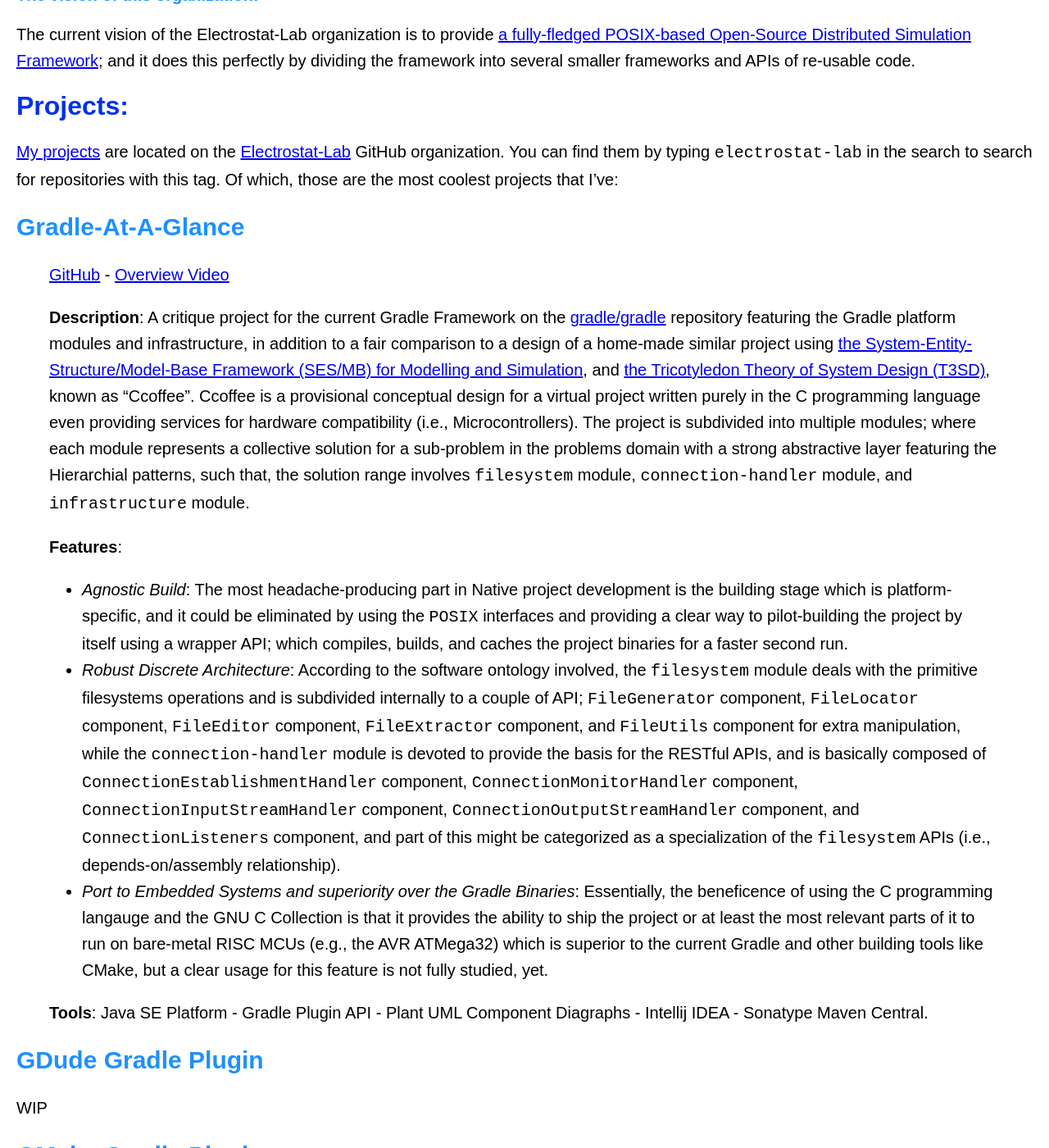
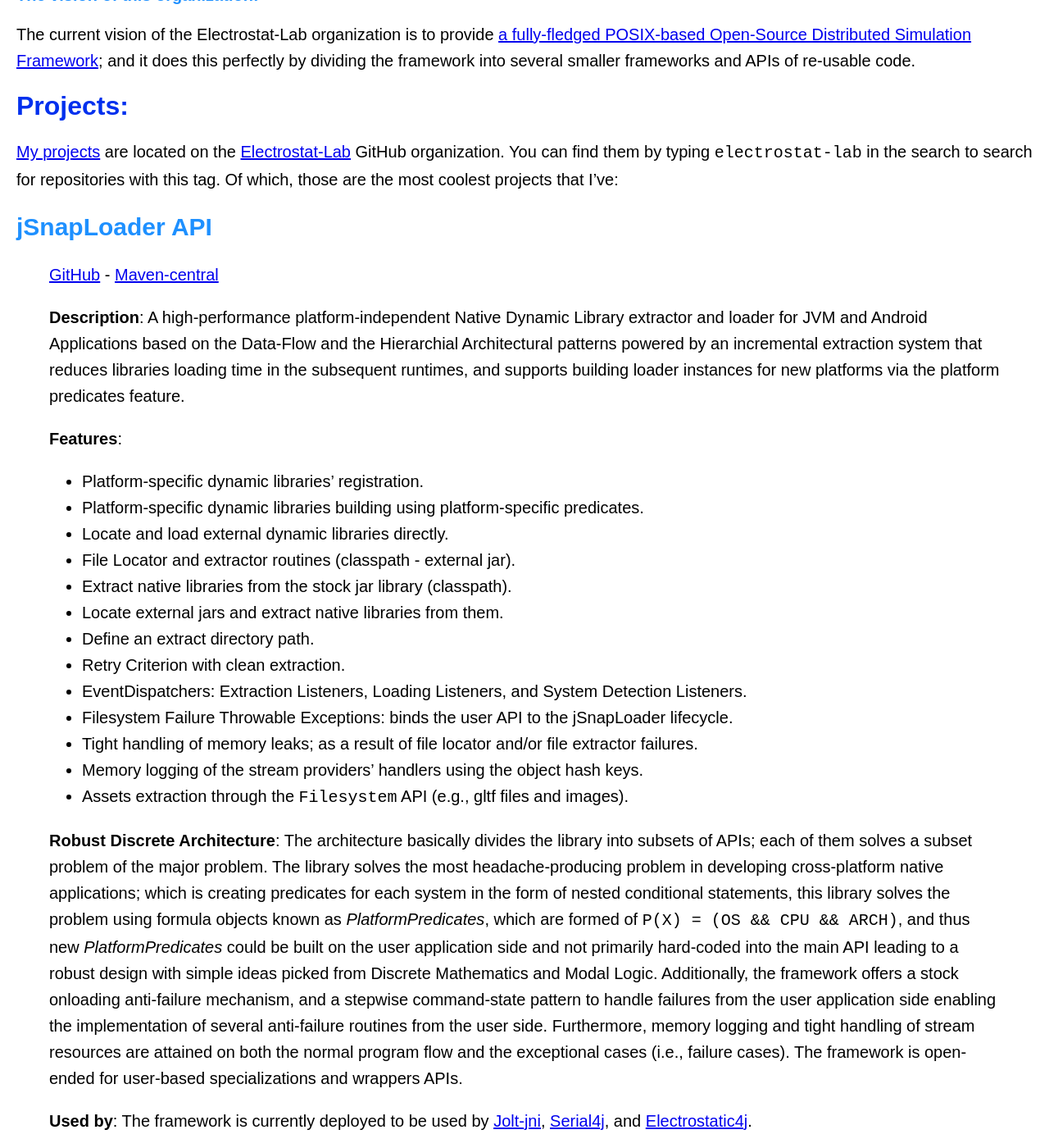
Before and after one commit to pavly-gerges/pavly-gerges, a Jekyll site: the page built from resume/index.md, in a window 1280 px wide and 1400 px high, scrolled down 3646 px. Shown: the whole window at 82% size. Built offline with Jekyll 4.4.1, drawn with Linux system fonts in a browser that asks for light colours; our own code applies the rules of GitHub Pages for plain Markdown files; some of the changed text lies outside the part shown.

Commit message:
Update index.md: exp quantifications

```diff
--- a/resume/index.md
+++ b/resume/index.md
@@ -71,29 +71,10 @@ The current vision of the Electrostat-Lab organization is to provide [a fully-fl
 # Projects:
 [My projects](https://github.com/orgs/Electrostat-Lab/repositories?language=&q=electrostat-lab&sort=&type=all) are located on the [Electrostat-Lab](https://github.com/Electrostat-Lab) GitHub organization. You can find them by typing `electrostat-lab` in the search to search for repositories with this tag. Of which, those are the most coolest projects that I've:
 
-## Gradle-At-A-Glance
-> [GitHub](https://github.com/Electrostat-Lab/Gradle-At-A-Glance) - [Overview Video](https://www.youtube.com/watch?v=vUyPf0jyFxQ)
->
-> **Description**: A critique project for the current Gradle Framework on the [gradle/gradle](https://github.com/gradle/gradle) repository featuring the Gradle platform modules and infrastructure, in addition to a fair comparison to a design of a home-made similar project using [the System-Entity-Structure/Model-Base Framework (SES/MB) for Modelling and Simulation](https://link.springer.com/chapter/10.1007/978-3-031-11085-6_1#Fig6), and [the Tricotyledon Theory of System Design (T3SD)](https://link.springer.com/chapter/10.1007/BFb0025045), known as "Ccoffee". Ccoffee is a provisional conceptual design for a virtual project written purely in the C programming language even providing services for hardware compatibility (i.e., Microcontrollers). The project is subdivided into multiple modules; where each module represents a collective solution for a sub-problem in the problems domain with a strong abstractive layer featuring the Hierarchial patterns, such that, the solution range involves `filesystem` module, `connection-handler` module, and `infrastructure` module.
->
-> **Features**:
-> - _Agnostic Build_: The most headache-producing part in Native project development is the building stage which is platform-specific, and it could be eliminated by using the `POSIX` interfaces and providing a clear way to pilot-building the project by itself using a wrapper API; which compiles, builds, and caches the project binaries for a faster second run.
-> - _Robust Discrete Architecture_: According to the software ontology involved, the `filesystem` module deals with the primitive filesystems operations and is subdivided internally to a couple of API; `FileGenerator` component, `FileLocator` component, `FileEditor` component, `FileExtractor` component, and `FileUtils` component for extra manipulation, while the `connection-handler` module is devoted to provide the basis for the RESTful APIs, and is basically composed of `ConnectionEstablishmentHandler` component, `ConnectionMonitorHandler` component, `ConnectionInputStreamHandler` component, `ConnectionOutputStreamHandler` component, and `ConnectionListeners` component, and part of this might be categorized as a specialization of the `filesystem` APIs (i.e., depends-on/assembly relationship).
-> - _Port to Embedded Systems and superiority over the Gradle Binaries_: Essentially, the beneficence of using the C programming langauge and the GNU C Collection is that it provides the ability to ship the project or at least the most relevant parts of it to run on bare-metal RISC MCUs (e.g., the AVR ATMega32) which is superior to the current Gradle and other building tools like CMake, but a clear usage for this feature is not fully studied, yet.
->
-> **Tools**: Java SE Platform - Gradle Plugin API - Plant UML Component Diagraphs - Intellij IDEA - Sonatype Maven Central.
->
-
-## GDude Gradle Plugin
-WIP
-
-## GMake Gradle Plugin
-WIP
-
 ## jSnapLoader API
 > [GitHub](https://github.com/Electrostat-Lab/jSnapLoader) - [Maven-central](https://central.sonatype.com/artifact/io.github.electrostat-lab/snaploader)
 >
-> **Description**: A high-performance platform-independent Native Dynamic Library extractor and loader for JVM and Android Applications based on the Data-Flow and the Hierarchial Architectural patterns.
+> **Description**: A high-performance platform-independent Native Dynamic Library extractor and loader for JVM and Android Applications based on the Data-Flow and the Hierarchial Architectural patterns powered by an incremental extraction system that reduces libraries loading time in the subsequent runtimes, and supports building loader instances for new platforms via the platform predicates feature.
 >
 > **Features**:
 > -  Platform-specific dynamic libraries' registration.
```
Also changed, not shown: other parts of resume/index.md (+2 -2 lines).
